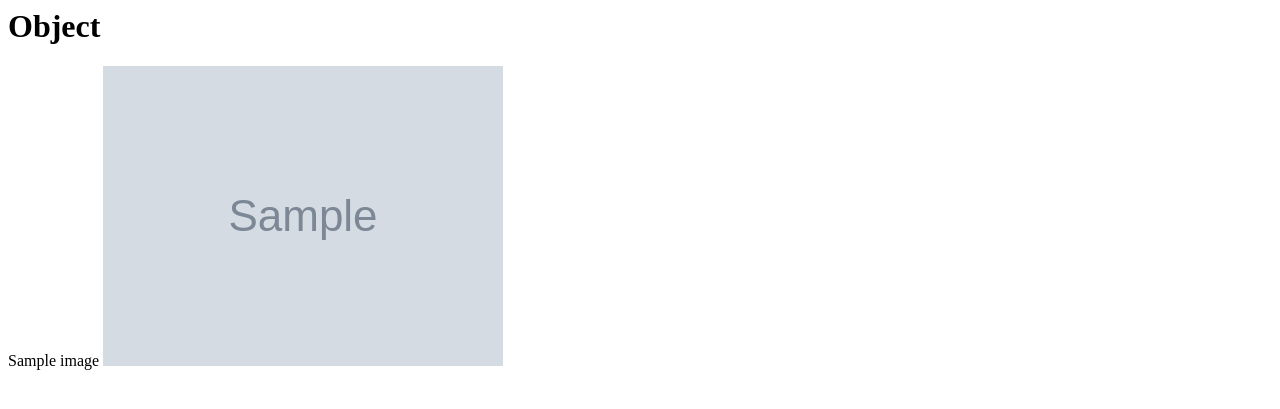
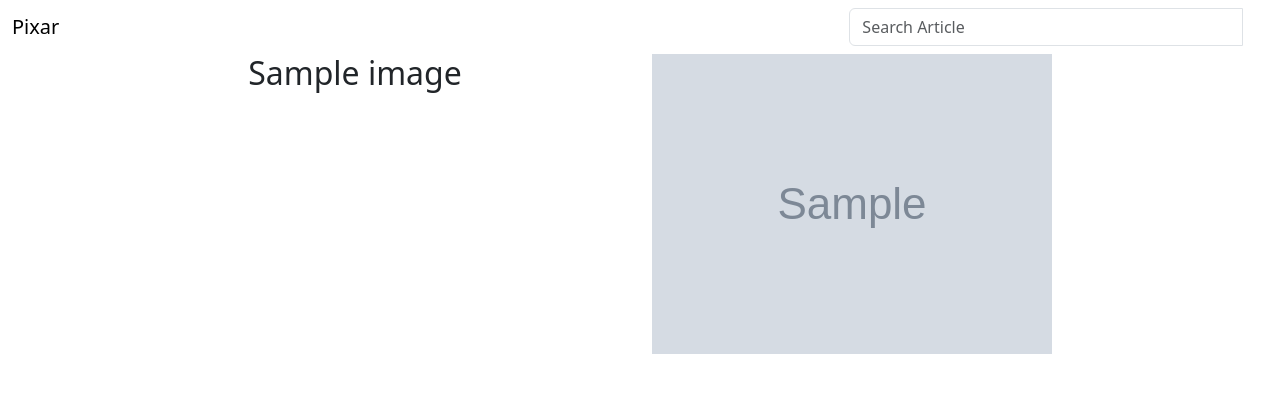
Before and after one commit to Kwathuta/pixar-gallery, a Django app: page / in a window 1280 px wide. Shown: the top 409 px of the page. Run offline with Django 4.2, Linux system fonts and the light colour scheme; tables that the repository leaves empty hold one stand-in row (values such as "Sample post"); grey boxes marked "Sample" are stand-in pictures; some libraries are stand-ins or nearby versions.

Commit message:
adding bootstrap5 and navbar

```diff
--- /dev/null
+++ b/gallery/templates/base.html
@@ -0,0 +1,22 @@
+{% load django_bootstrap5 %} {% load static %}
+<!DOCTYPE html>
+<html>
+  <head>
+    <meta charset="utf-8" />
+
+    {% if title %}
+    <title>Pixar - {{title}}</title>
+    {%else%}
+    <title>Pixar</title>
+    {% endif %} {% block styles %} {% bootstrap_css %}
+    <link rel="stylesheet" href="{% static 'css/basenews.css' %}" />
+    {% endblock %}
+  </head>
+  <body>
+    {% include 'navbar.html' %} {% block content %} {% endblock %}
+    <!-- block scripts -->
+    {% block scripts %}
+    <script src="https://ajax.googleapis.com/ajax/libs/jquery/3.2.1/jquery.min.js"></script>
+    {% bootstrap_javascript %} {% endblock %}
+  </body>
+</html>
--- a/gallery/templates/gallery.html
+++ b/gallery/templates/gallery.html
@@ -1,4 +1,25 @@
-<h1>Object</h1>
-{% for image in image %} {{image.name}}
-<img src="{{image.image.url}}" alt="" />
-{% endfor %}
+{% extends 'base.html' %} {%block content%} {{block.super}}
+
+<div class="container">
+  <!-- Looping through news   -->
+  {% for image in image %}
+
+  <div class="row">
+    <!-- displaying News articles -->
+    <div class="col-xs-6 col-sm-6 col-md-6 col-lg-6">
+      <h2 class="text-center">{{ image.name }}</h2>
+    </div>
+    <!--Display news Article images  -->
+    <div class="col-xs-6 col-sm-6 col-md-6 col-lg-6">
+      <img src="{{image.image.url}}" class="img-responsive" alt="Image" />
+    </div>
+  </div>
+
+  {% empty %}
+  <div class="row">
+    <h2 class="text-center">There are no images to display at the moment</h2>
+  </div>
+  {% endfor %}
+</div>
+
+{%endblock%}
--- /dev/null
+++ b/gallery/templates/navbar.html
@@ -0,0 +1,39 @@
+<!DOCTYPE html>
+<html lang="en">
+  <head>
+    <meta charset="utf-8" />
+    <meta name="viewport" content="width=device-width, initial-scale=1" />
+  </head>
+  <body>
+    <nav class="navbar navbar-inverse">
+      <div class="container-fluid">
+        <div class="navbar-header">
+          <a class="navbar-brand" href="{% url 'gallery' %}">Pixar</a>
+        </div>
+        <!-- Adding a search form  -->
+        <div class="col-sm-4 col-md-4 navbar-right">
+          <form
+            class="navbar-form"
+            role="search"
+            action="{% url 'search_images' %}"
+          >
+            <div class="input-group">
+              <input
+                type="text"
+                class="form-control"
+                placeholder="Search Article"
+                name="article"
+              />
+              <div class="input-group-btn">
+                <button class="btn btn-default" type="submit">
+                  <i class="glyphicon glyphicon-search"></i>
+                </button>
+              </div>
+            </div>
+          </form>
+        </div>
+        <!-- search form end -->
+      </div>
+    </nav>
+  </body>
+</html>
--- a/pixar/settings.py
+++ b/pixar/settings.py
@@ -33,6 +33,7 @@ ALLOWED_HOSTS = []
 
 INSTALLED_APPS = [
     'gallery',
+    'django_bootstrap5',
     'django.contrib.admin',
     'django.contrib.auth',
     'django.contrib.contenttypes',
--- /dev/null
+++ b/static/css/basenews.css
@@ -0,0 +1,3 @@
+h1 {
+  color: green;
+}
```
Also changed, not shown: 1 other file.
